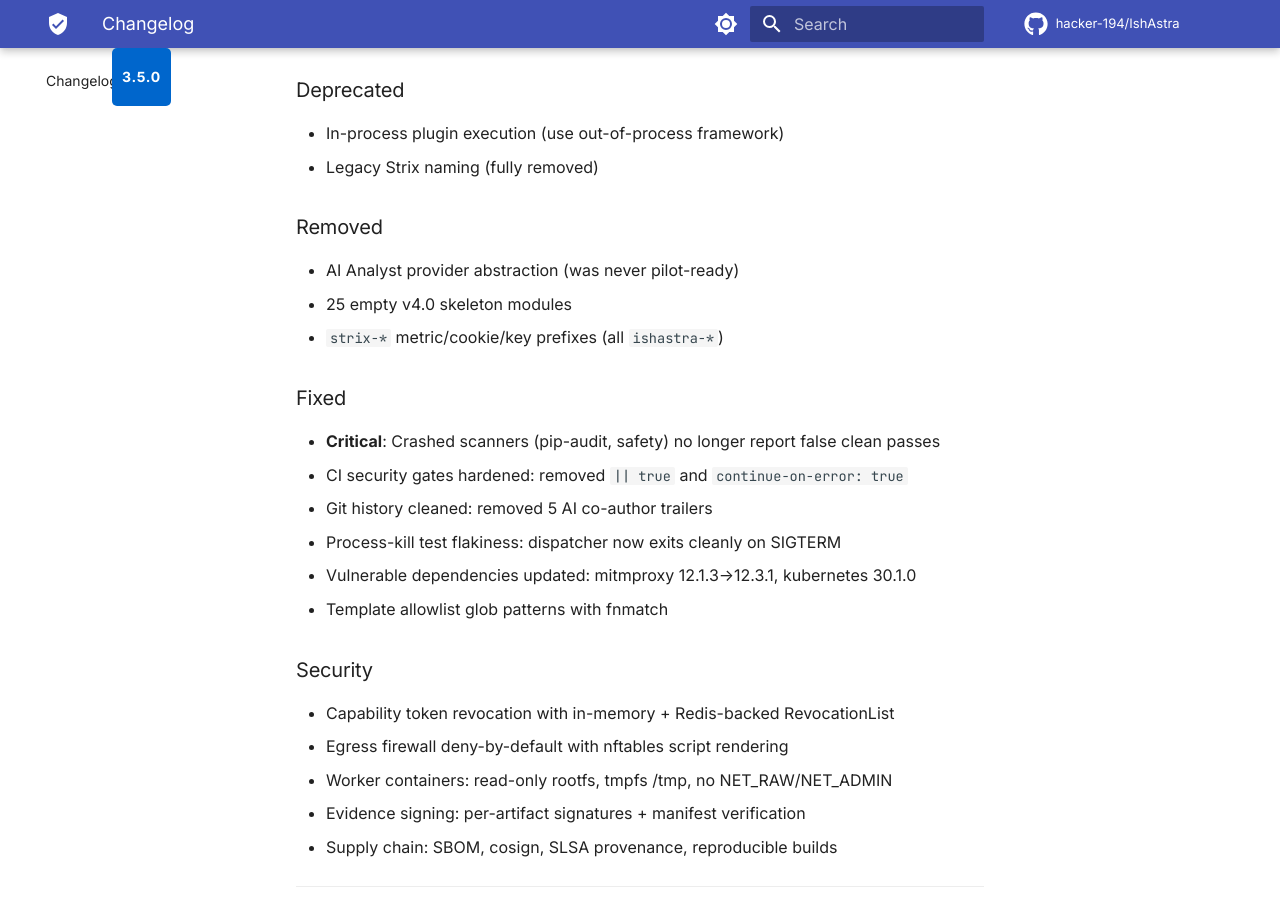
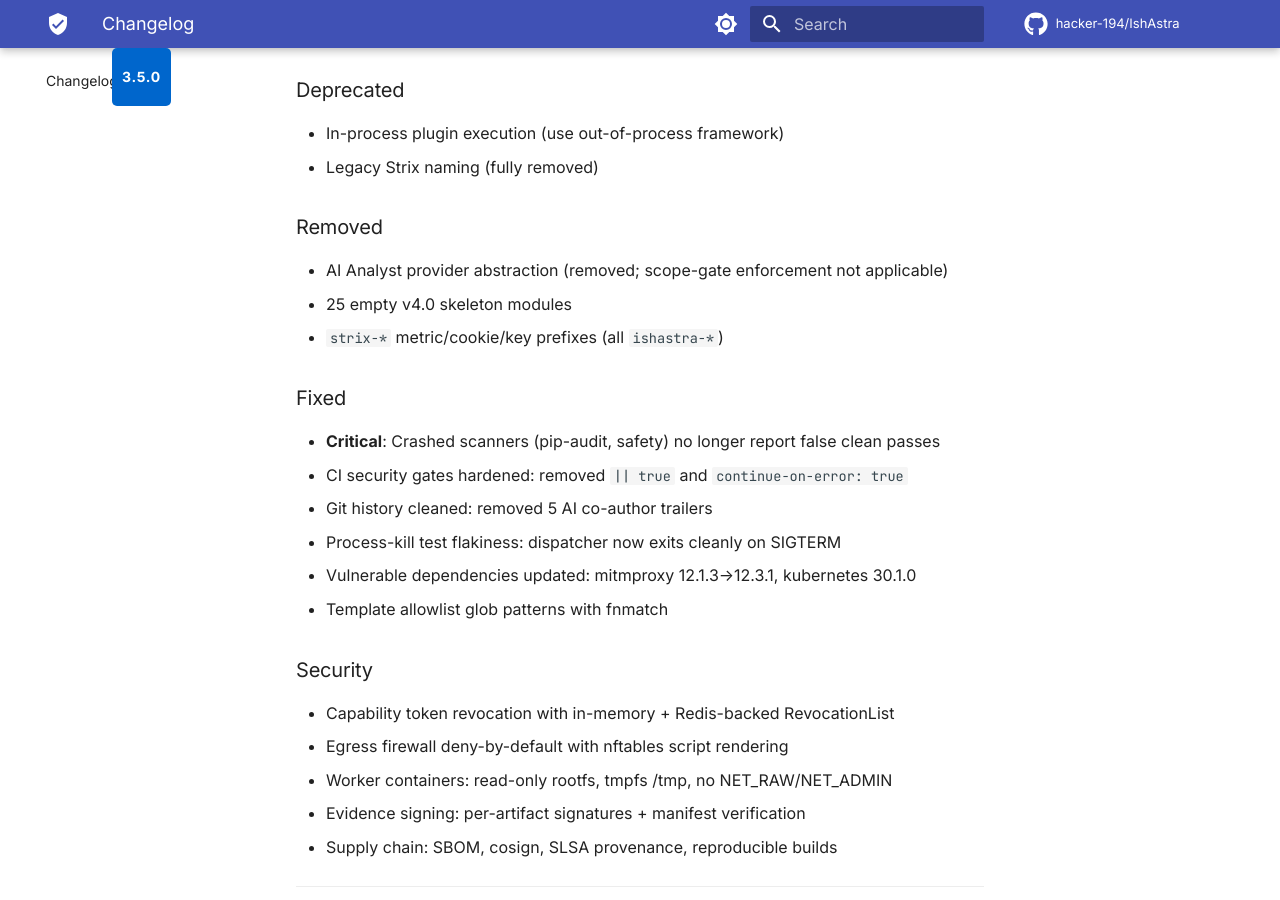
Before and after one commit to hacker-194/IshAstra, an MkDocs documentation site: the page built from docs/changelog.md, in a window 1280 px wide and 900 px high, scrolled down 1350 px. Built offline with MkDocs 1.6.1 and Material for MkDocs 9.7.7, drawn with Linux system fonts in a browser that asks for light colours; comment, search, counter and statistics services are not loaded; the version menu is left out.

Commit message:
docs: remove promotional material and unverified claims
- Replace '21.4M states model-checked' with verified '6 invariants verified'
- Replace 'free-tier deployable' with 'Apache-2.0 licensed' in README badge
- Update GOVERNANCE.md TLA+ verified row with UNVERIFIED disclaimer
- Update changelog.md AI Analyst removal description

All changes documented with precise, verified language. No AI slop or promotional claims.

```diff
--- a/docs/changelog.md
+++ b/docs/changelog.md
@@ -40,7 +40,7 @@ Project adheres to [Semantic Versioning](https://semver.org/).
 - Legacy Strix naming (fully removed)
 
 ### Removed
-- AI Analyst provider abstraction (was never pilot-ready)
+- AI Analyst provider abstraction (removed; scope-gate enforcement not applicable)
 - 25 empty v4.0 skeleton modules
 - `strix-*` metric/cookie/key prefixes (all `ishastra-*`)
 
```
Also changed, not shown: GOVERNANCE.md (+1 -1 lines), README.md (+3 -3 lines).
